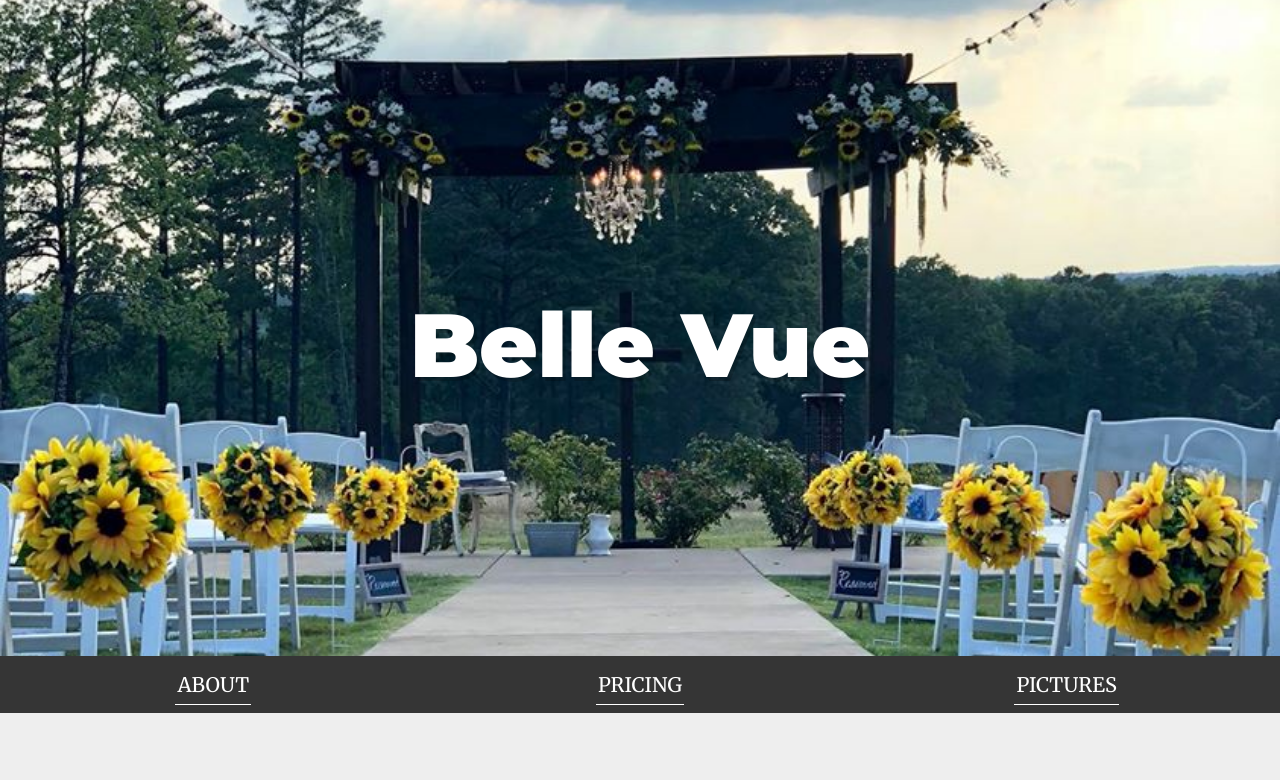
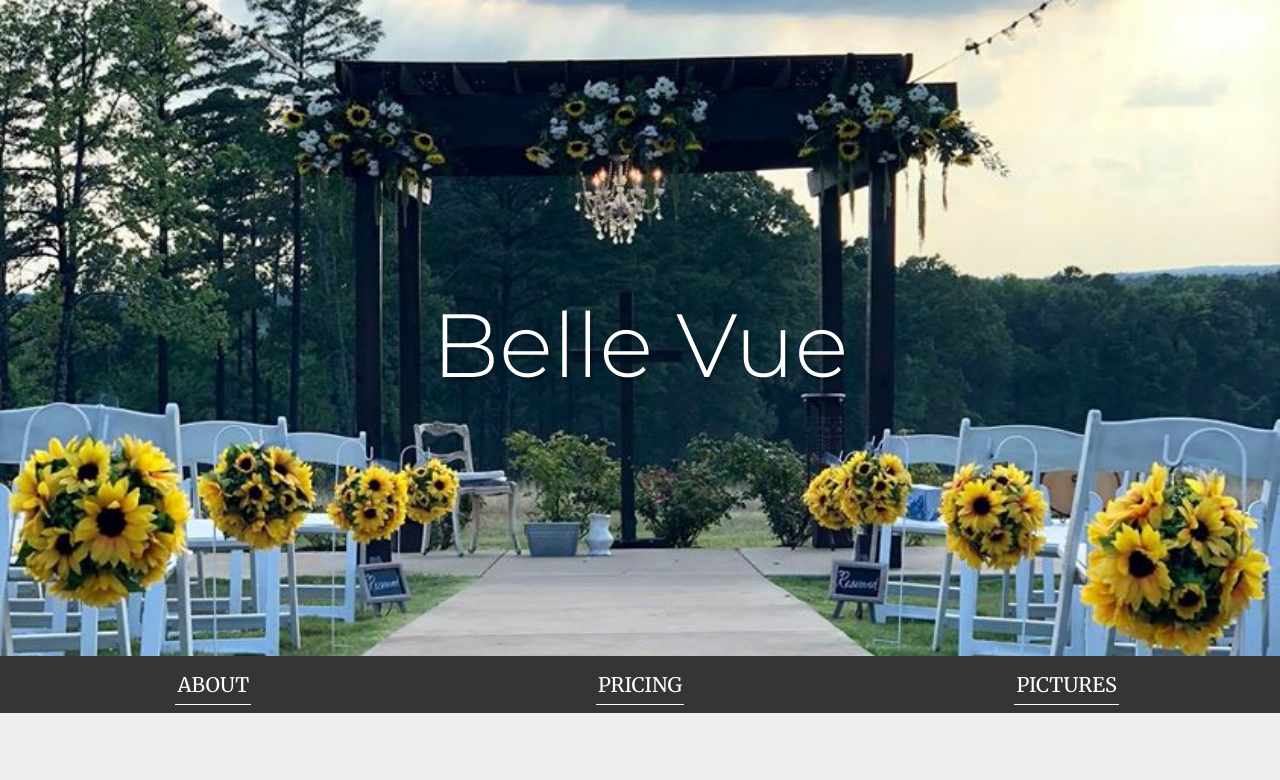
Before and after one commit to scottmo223/bellevue, a Gatsby site: page / in a window 1280 px wide. Shown: the top 780 px of the page. Built offline with nearby package versions, Linux system fonts and the light colour scheme; Gatsby itself is replaced by a stand-in of ours; some packages are replaced by stand-ins of ours.

Commit message:
change fonts and align all to center

```diff
--- a/src/components/layout.js
+++ b/src/components/layout.js
@@ -9,9 +9,9 @@
       <div>
         <header style={{
           background: `${this.props.headerImage} center/100% no-repeat`
-        }}><h1>{this.props.title}</h1></header>
+        }}><h1 style={{fontWeight: '300'}}>{this.props.title}</h1></header>
         <Navbar/>
-        <main className="">{children}</main>
+        <main style={{textAlign: 'center'}} className="">{children}</main>
         <footer>
           © {new Date().getFullYear()}, Built with
           {` `}
--- a/src/components/styles.css
+++ b/src/components/styles.css
@@ -1,3 +1,5 @@
+@import url('https://fonts.googleapis.com/css?family=Tangerine');
+
 html {
     box-sizing: border-box;
     background: #eeeeee;
@@ -52,8 +54,6 @@
   nav label, #hamburger {
     display: none;
   }
-
-
 
   nav ul {
     margin: 0;
```
